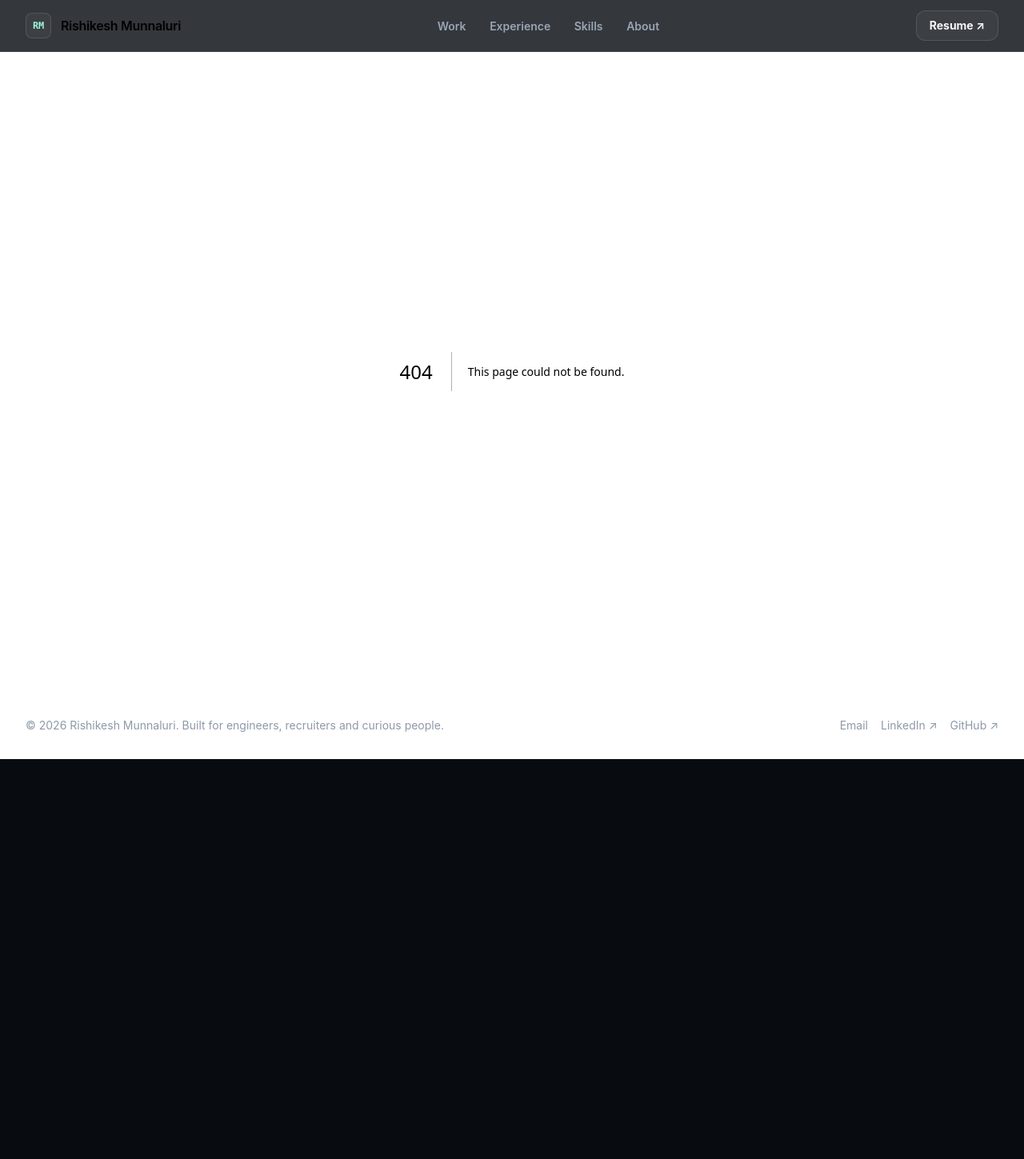
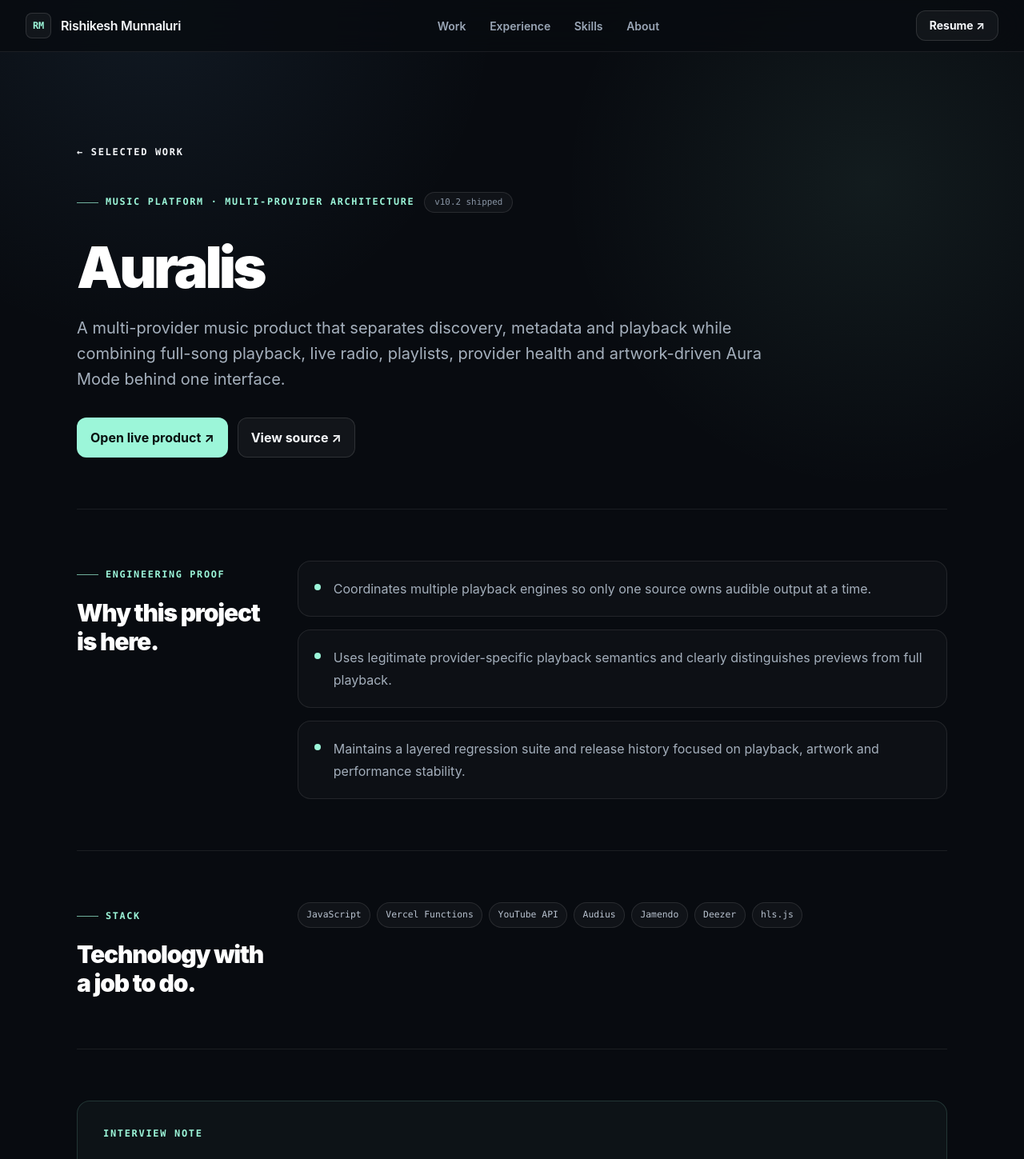
Before and after one commit to Rishikeshsanin/portfolio-main, a Next.js app in the folder now/: page /work/auralis-music in a window 1280 px wide. Before the commit this address had no page. Shown: the top 1449 px of the page at 80% size. Before the commit the page ends 949 px from the top, so only its background shows below. Built offline with nearby package versions, Linux system fonts and the light colour scheme.

Commit message:
feat(v2): add recruiter-ready project case study pages

```diff
--- /dev/null
+++ b/now/src/app/work/[slug]/page.tsx
@@ -0,0 +1,86 @@
+import type { Metadata } from "next";
+import Link from "next/link";
+import { notFound } from "next/navigation";
+import { projects } from "../../data/portfolio";
+
+export function generateStaticParams() {
+  return projects.map((project) => ({ slug: project.slug }));
+}
+
+export async function generateMetadata({ params }: { params: Promise<{ slug: string }> }): Promise<Metadata> {
+  const { slug } = await params;
+  const project = projects.find((item) => item.slug === slug);
+  if (!project) return {};
+
+  return {
+    title: project.name,
+    description: project.summary,
+  };
+}
+
+export default async function ProjectCaseStudy({ params }: { params: Promise<{ slug: string }> }) {
+  const { slug } = await params;
+  const project = projects.find((item) => item.slug === slug);
+
+  if (!project) notFound();
+
+  return (
+    <main className="mx-auto min-h-screen w-full max-w-6xl px-5 py-20 md:px-8 md:py-28">
+      <Link href="/work" className="font-mono text-xs font-bold uppercase tracking-[0.14em] text-[#8793a3] transition hover:text-white">
+        ← Selected work
+      </Link>
+
+      <section className="mt-10 border-b border-white/8 pb-12 md:pb-16">
+        <div className="flex flex-wrap items-center gap-3">
+          <span className="section-label">{project.eyebrow}</span>
+          <span className="rounded-full border border-white/10 bg-white/[0.035] px-3 py-1 font-mono text-[0.68rem] text-[#8995a5]">{project.status}</span>
+        </div>
+        <h1 className="mt-8 text-5xl font-black tracking-[-0.055em] text-white sm:text-6xl md:text-7xl">{project.name}</h1>
+        <p className="mt-6 max-w-4xl text-lg leading-8 text-[#a5b0bd] md:text-xl">{project.summary}</p>
+
+        <div className="mt-8 flex flex-wrap gap-3">
+          {project.live ? <a href={project.live} target="_blank" rel="noreferrer" className="button-primary">Open live product ↗</a> : null}
+          <a href={project.repo} target="_blank" rel="noreferrer" className="button-secondary">View source ↗</a>
+        </div>
+      </section>
+
+      <section className="grid gap-10 border-b border-white/8 py-12 md:py-16 lg:grid-cols-[0.45fr_1.55fr]">
+        <div>
+          <p className="section-label">Engineering proof</p>
+          <h2 className="mt-5 text-3xl font-black tracking-[-0.04em] text-white">Why this project is here.</h2>
+        </div>
+        <div className="space-y-4">
+          {project.proof.map((point) => (
+            <div key={point} className="metric-card flex gap-4 p-5">
+              <span className="mt-2 h-2 w-2 shrink-0 rounded-full bg-[#9cf6d9]" />
+              <p className="leading-7 text-[#a4afbc]">{point}</p>
+            </div>
+          ))}
+        </div>
+      </section>
+
+      <section className="grid gap-10 border-b border-white/8 py-12 md:py-16 lg:grid-cols-[0.45fr_1.55fr]">
+        <div>
+          <p className="section-label">Stack</p>
+          <h2 className="mt-5 text-3xl font-black tracking-[-0.04em] text-white">Technology with a job to do.</h2>
+        </div>
+        <div className="flex flex-wrap content-start gap-2">
+          {project.stack.map((item) => <span key={item} className="chip">{item}</span>)}
+        </div>
+      </section>
+
+      <section className="py-12 md:py-16">
+        <div className="rounded-2xl border border-[#9cf6d9]/15 bg-[#9cf6d9]/[0.035] p-6 md:p-8">
+          <p className="font-mono text-xs font-bold uppercase tracking-[0.14em] text-[#9cf6d9]">Interview note</p>
+          <p className="mt-4 max-w-4xl text-base leading-8 text-[#a9b4c1]">
+            The portfolio intentionally keeps this page concise. The repository contains the implementation and project-specific documentation; during an interview I can walk through architecture, failure modes, tradeoffs, testing and what I would change next.
+          </p>
+          <div className="mt-6 flex flex-wrap gap-3">
+            <a href={project.repo} target="_blank" rel="noreferrer" className="button-secondary">Read the repository ↗</a>
+            <Link href="/#experience" className="button-secondary">See experience →</Link>
+          </div>
+        </div>
+      </section>
+    </main>
+  );
+}
```
